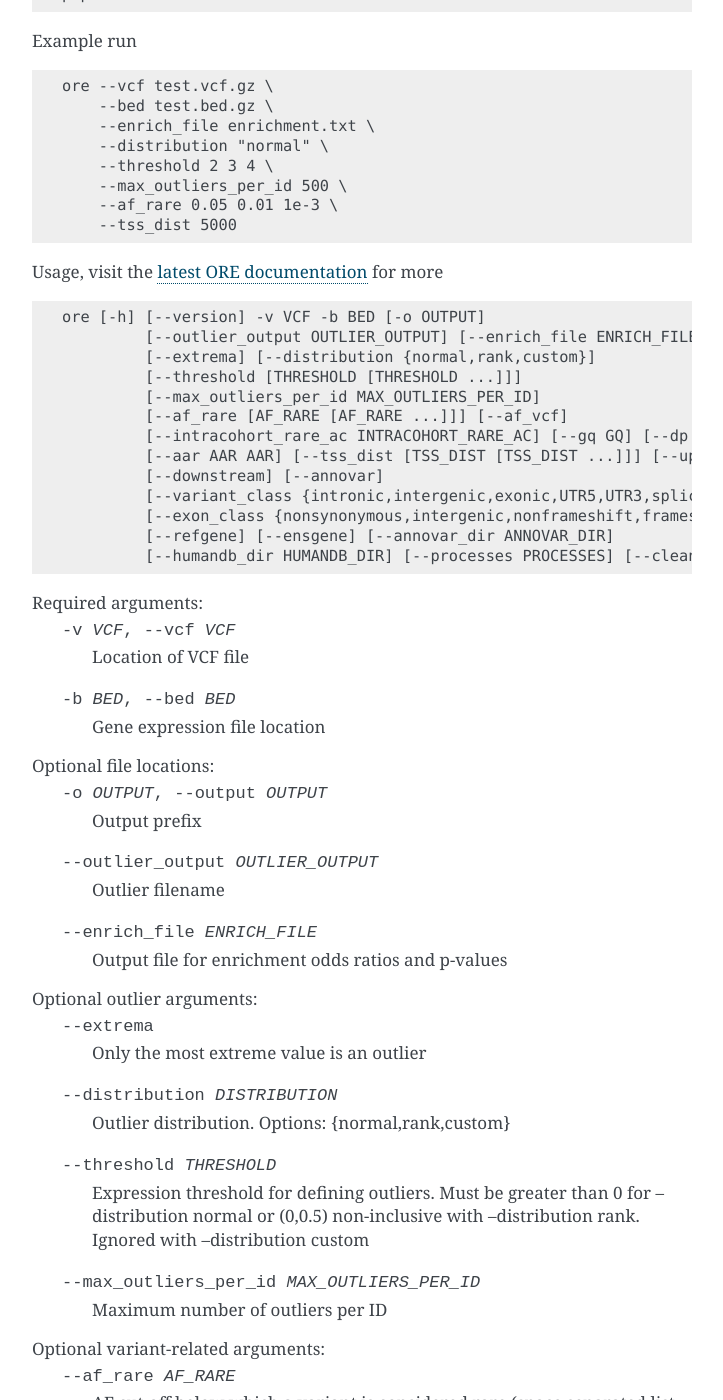
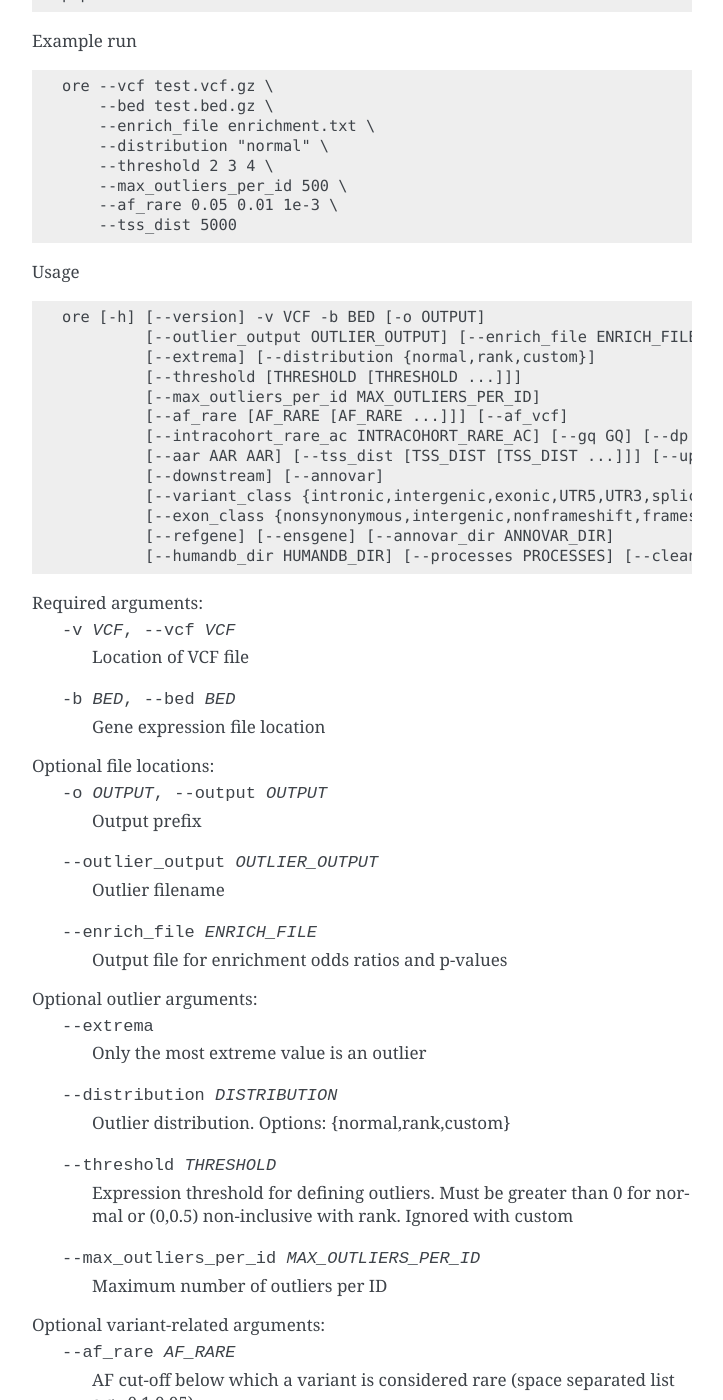
Before and after one commit to frichter/ore, a Sphinx documentation site: the page built from docs/index.rst, in a window 1280 px wide and 1400 px high, scrolled down 448 px. Shown: the whole window, without its empty margins (388-1111 px from the left). Built offline with Sphinx 7.4.7, drawn with Linux system fonts in a browser that asks for light colours.

Commit message:
updated README

```diff
--- a/README.rst
+++ b/README.rst
@@ -64,9 +64,8 @@ Optional outlier arguments:
                         {normal,rank,custom}
   --threshold THRESHOLD
                         Expression threshold for defining outliers. Must be
-                        greater than 0 for --distribution normal or (0,0.5)
-                        non-inclusive with --distribution rank. Ignored with
-                        --distribution custom
+                        greater than 0 for normal or (0,0.5)
+                        non-inclusive with rank. Ignored with custom
   --max_outliers_per_id MAX_OUTLIERS_PER_ID
                         Maximum number of outliers per ID
 
--- a/docs/index.rst
+++ b/docs/index.rst
@@ -44,7 +44,7 @@ Example run
         --af_rare 0.05 0.01 1e-3 \
         --tss_dist 5000
 
-Usage, visit the `latest ORE documentation`_ for more
+Usage
 
 .. code-block:: none
 
@@ -82,9 +82,8 @@ Optional outlier arguments:
                         {normal,rank,custom}
   --threshold THRESHOLD
                         Expression threshold for defining outliers. Must be
-                        greater than 0 for --distribution normal or (0,0.5)
-                        non-inclusive with --distribution rank. Ignored with
-                        --distribution custom
+                        greater than 0 for normal or (0,0.5)
+                        non-inclusive with rank. Ignored with custom
   --max_outliers_per_id MAX_OUTLIERS_PER_ID
                         Maximum number of outliers per ID
 
```
